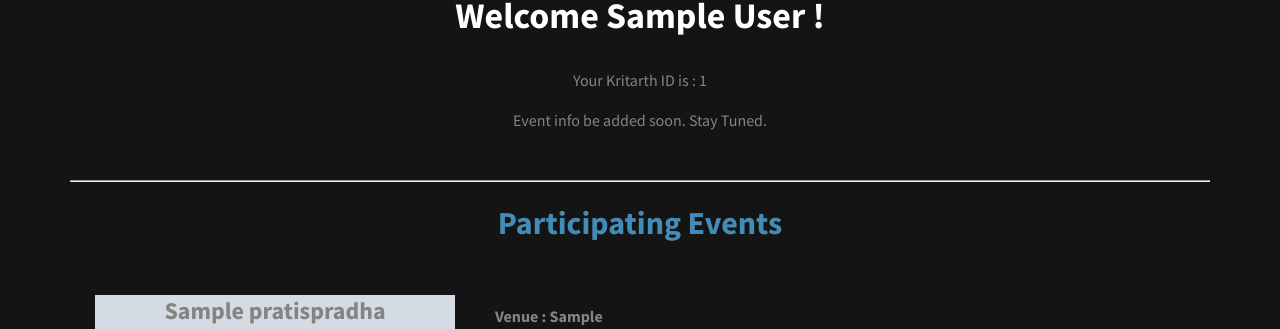
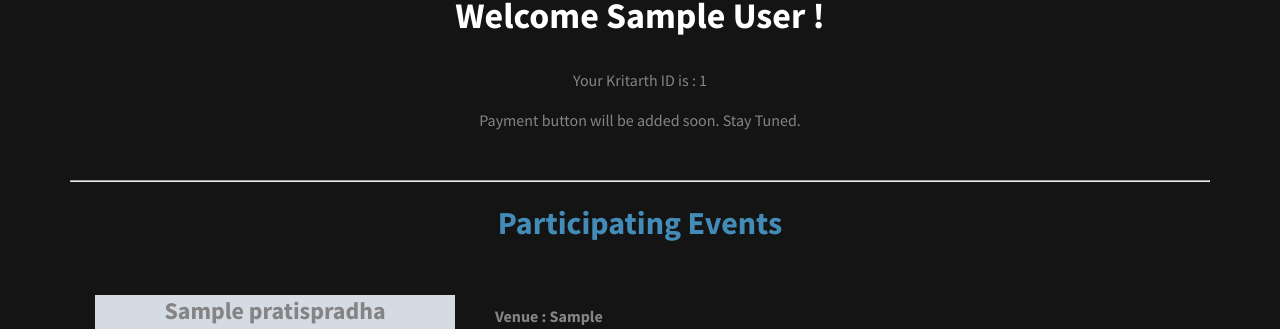
Before and after one commit to akashjas1996/kritarth_up, a PHP site: page /participant in a window 1280 px wide. Shown: the part 245-574 px from the top of the page. Run offline with PHP 8.4, Linux system fonts and the light colour scheme; the visitor is signed in with stand-in values (Sample User, id 1); tables that the repository leaves empty or names only in its code hold one stand-in row (values such as "Sample post"); grey boxes marked "Sample" are stand-in pictures; some libraries are stand-ins or nearby versions.

Commit message:
payment to be updated notice updated

```diff
--- a/participant/index.php
+++ b/participant/index.php
@@ -139,7 +139,7 @@ if(isset($_POST['participation_removal_pressed'])){
 
 						</h2>
 						<p> Your Kritarth ID is : <?php echo $_SESSION['k_id'] ?> </p>
-						<p> Event info be added soon. Stay Tuned. </p>
+						<p> Payment button will be added soon. Stay Tuned. </p>
 						<br>
 						<hr>
 						<h1 style="color: #448CB8"> Participating Events </h1>
```
